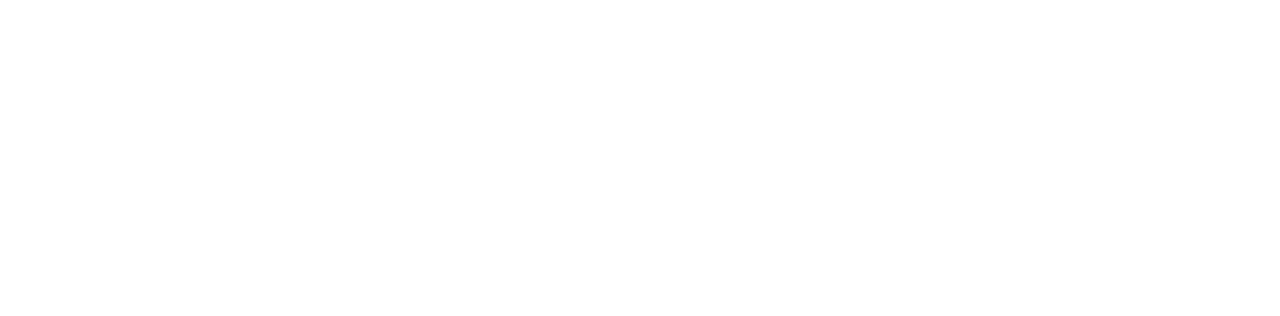
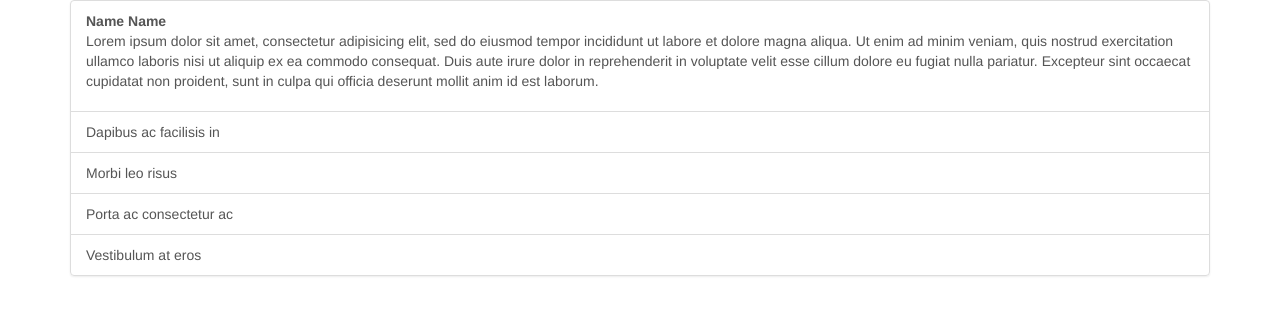
Before and after one commit to Eugene-Gubar/Twitch, a plain HTML site: page index.html in a window 1280 px wide. Drawn offline with nearby package versions, Linux system fonts and the light colour scheme.

Commit message:
List
Add list

```diff
--- a/css/style.css
+++ b/css/style.css
@@ -0,0 +1,4 @@
+body {
+	margin: 0px;
+	padding: 0px;
+}
--- a/index.html
+++ b/index.html
@@ -23,8 +23,19 @@
 
         <div class="row">
 
-            <div class="col-md-12 text-center">
-
+            <div class="col-md-12">
+                <div class="list-group">
+                    <a href="#" class="list-group-item"><img src="" alt=""><span><strong>Name Name</strong></span><p>Lorem ipsum dolor sit amet, consectetur adipisicing elit, sed do eiusmod
+                    tempor incididunt ut labore et dolore magna aliqua. Ut enim ad minim veniam,
+                    quis nostrud exercitation ullamco laboris nisi ut aliquip ex ea commodo
+                    consequat. Duis aute irure dolor in reprehenderit in voluptate velit esse
+                    cillum dolore eu fugiat nulla pariatur. Excepteur sint occaecat cupidatat non
+                    proident, sunt in culpa qui officia deserunt mollit anim id est laborum.</p></a>
+                    <a href="#" class="list-group-item">Dapibus ac facilisis in</a>
+                    <a href="#" class="list-group-item">Morbi leo risus</a>
+                    <a href="#" class="list-group-item">Porta ac consectetur ac</a>
+                    <a href="#" class="list-group-item">Vestibulum at eros</a>
+                </div>
             </div>
 
         </div>
```
